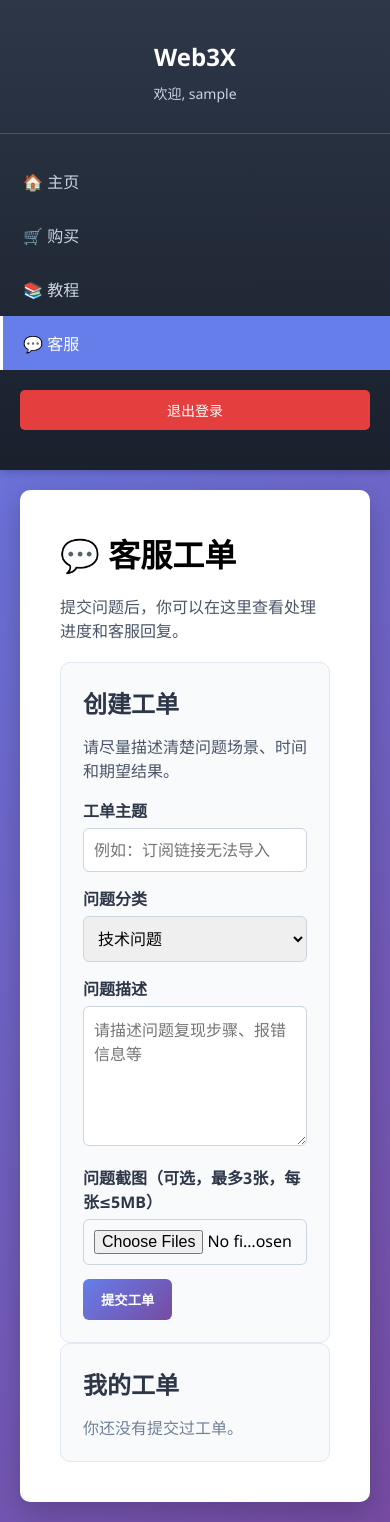
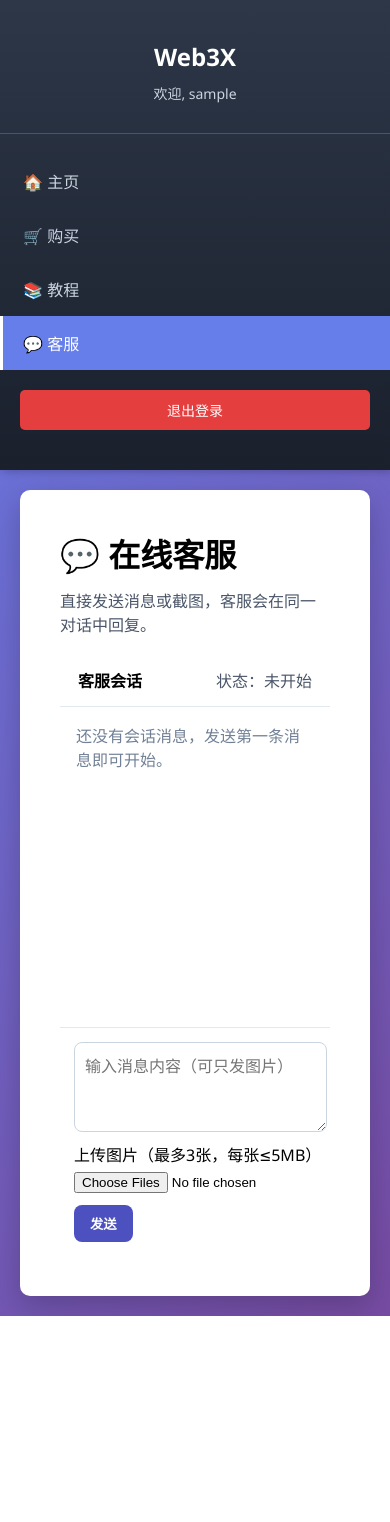
Before and after one commit to suncongch/web3x, a Flask app: page /support in a window 390 px wide. After the commit the page ends 1316 px from the top, so only its background shows below. Run offline with Flask 3, Linux system fonts and the light colour scheme; the visitor is signed in with stand-in values (Sample User, id 1).

Commit message:
customer support updates

```diff
--- a/app.py
+++ b/app.py
@@ -71,6 +71,8 @@ class Order(db.Model):
 TICKET_CATEGORIES = ('技术问题', '账户问题', '计费问题', '功能请求', '其他')
 TICKET_STATUSES = ('open', 'in_progress', 'resolved', 'closed')
 TICKET_IMAGE_MIME_TYPES = ('image/png', 'image/jpeg', 'image/webp', 'image/gif')
+DEFAULT_TICKET_CATEGORY = '其他'
+DEFAULT_TICKET_SUBJECT = '在线客服会话'
 TICKET_STATUS_LABELS = {
     'open': '待处理',
     'in_progress': '处理中',
@@ -112,6 +114,18 @@ class TicketMessage(db.Model):
     ticket_id = db.Column(db.Integer, db.ForeignKey('ticket.id'), nullable=False, index=True)
     sender_role = db.Column(db.String(20), nullable=False)
     content = db.Column(db.Text, nullable=False)
+    created_at = db.Column(db.DateTime, nullable=False, default=datetime.utcnow)
+    images = db.relationship('TicketMessageImage', backref='message', lazy='select',
+                             cascade='all, delete-orphan')
+
+
+class TicketMessageImage(db.Model):
+    id = db.Column(db.Integer, primary_key=True)
+    message_id = db.Column(db.Integer, db.ForeignKey('ticket_message.id'), nullable=False, index=True)
+    original_name = db.Column(db.String(255), nullable=False)
+    stored_name = db.Column(db.String(80), unique=True, nullable=False)
+    mime_type = db.Column(db.String(50), nullable=False)
+    size = db.Column(db.Integer, nullable=False)
     created_at = db.Column(db.DateTime, nullable=False, default=datetime.utcnow)
 
 
@@ -235,18 +249,19 @@ def support_status_label(status):
     return TICKET_STATUS_LABELS.get(status, status)
 
 
-def render_support_page(form_error=None, form_data=None, status_code=200):
-    tickets = (Ticket.query.options(selectinload(Ticket.attachments), selectinload(Ticket.messages))
-               .filter_by(user_id=session['user_id'])
-               .order_by(Ticket.id.desc()).all())
+def current_user_ticket(user_id):
+    return (Ticket.query.options(selectinload(Ticket.messages).selectinload(TicketMessage.images),
+                                 selectinload(Ticket.attachments))
+            .filter_by(user_id=user_id).order_by(Ticket.id.desc()).first())
+
+
+def render_support_page(status_code=200):
+    ticket = current_user_ticket(session['user_id'])
     return render_template(
         'support.html',
         username=session.get('username'),
-        tickets=tickets,
-        categories=TICKET_CATEGORIES,
+        ticket=ticket,
         status_labels=TICKET_STATUS_LABELS,
-        form_error=form_error,
-        form_data=form_data or {},
         image_mime_types=TICKET_IMAGE_MIME_TYPES,
     ), status_code
 
@@ -403,7 +418,7 @@ def admin_tickets():
     if not admin_authenticated(username, password_hash):
         return redirect(url_for('admin_login'))
     tickets = (Ticket.query.options(selectinload(Ticket.user), selectinload(Ticket.attachments),
-                                    selectinload(Ticket.messages))
+                                    selectinload(Ticket.messages).selectinload(TicketMessage.images))
                .order_by(Ticket.id.desc())
                .paginate(page=admin_page_number(), per_page=25, error_out=False))
     return render_template('admin_tickets.html', tickets=tickets, csrf_token=admin_csrf_token(),
@@ -487,6 +502,23 @@ def ticket_attachment(attachment_id):
         abort(404, '附件不存在')
     return send_file(path, mimetype=attachment.mime_type, as_attachment=False,
                      download_name=attachment.original_name)
+
+
+@app.route('/ticket-message-images/<int:image_id>')
+def ticket_message_image(image_id):
+    image = TicketMessageImage.query.filter_by(id=image_id).first_or_404()
+    user_id = session.get('user_id')
+    allowed = isinstance(user_id, int) and user_id == image.message.ticket.user_id
+    if not allowed:
+        allowed = admin_session_active()
+    if not allowed:
+        abort(403, '无权访问该图片')
+    path = ticket_upload_dir() / image.stored_name
+    if not path.is_file():
+        current_app.logger.error('工单消息图片不存在：id=%s stored_name=%s', image.id, image.stored_name)
+        abort(404, '图片不存在')
+    return send_file(path, mimetype=image.mime_type, as_attachment=False,
+                     download_name=image.original_name)
 
 
 @app.route('/')
@@ -689,107 +721,90 @@ def tutorial():
         return redirect(url_for('login'))
     return render_template('tutorial.html', username=session.get('username'))
 
-@app.route('/support', methods=['GET', 'POST'])
+@app.route('/support')
 def support():
     if 'user_id' not in session:
         return redirect(url_for('login'))
-    if request.method == 'POST':
-        subject = request.form.get('subject', '').strip()
-        category = request.form.get('category', '').strip()
-        content = request.form.get('content', '').strip()
-        form_data = {'subject': subject, 'category': category, 'content': content}
-        if not subject:
-            return render_support_page('请填写工单主题。', form_data, 400)
-        if len(subject) > 120:
-            return render_support_page('工单主题不能超过 120 个字符。', form_data, 400)
-        if category not in TICKET_CATEGORIES:
-            return render_support_page('请选择有效的工单分类。', form_data, 400)
-        if not content:
-            return render_support_page('请填写问题描述。', form_data, 400)
-        if len(content) > 5000:
-            return render_support_page('问题描述不能超过 5000 个字符。', form_data, 400)
-        files = [item for item in request.files.getlist('images') if item and item.filename]
-        if len(files) > 3:
-            return render_support_page('最多上传 3 张图片。', form_data, 400)
-        attachment_specs = []
-        for upload in files:
-            if upload.mimetype not in TICKET_IMAGE_MIME_TYPES:
-                return render_support_page('仅支持 PNG/JPEG/WebP/GIF 图片。', form_data, 400)
-            upload.stream.seek(0, os.SEEK_END)
-            size = upload.stream.tell()
-            upload.stream.seek(0)
-            if size <= 0:
-                return render_support_page('上传图片为空，请重新选择。', form_data, 400)
-            if size > 5 * 1024 * 1024:
-                return render_support_page('单张图片不能超过 5 MB。', form_data, 400)
-            extension = Path(secure_filename(upload.filename)).suffix.lower()
-            if not extension:
-                extension = '.img'
-            attachment_specs.append((upload, size, extension))
-        ticket = Ticket(user_id=session['user_id'], subject=subject,
-                        category=category, content=content)
-        db.session.add(ticket)
-        saved_paths = []
-        try:
-            db.session.flush()
-            db.session.add(TicketMessage(ticket_id=ticket.id, sender_role='user', content=content))
-            for upload, size, extension in attachment_specs:
-                stored_name = secrets.token_hex(24) + extension
-                file_path = ticket_upload_dir() / stored_name
-                upload.save(file_path)
-                saved_paths.append(file_path)
-                db.session.add(TicketAttachment(
-                    ticket_id=ticket.id,
-                    original_name=secure_filename(upload.filename) or 'image',
-                    stored_name=stored_name,
-                    mime_type=upload.mimetype,
-                    size=size,
-                ))
-            db.session.commit()
-        except OSError:
-            db.session.rollback()
-            for file_path in saved_paths:
-                if file_path.exists():
-                    file_path.unlink()
-            current_app.logger.exception('保存工单图片失败')
-            return render_support_page('图片保存失败，请稍后重试。', form_data, 500)
-        except SQLAlchemyError:
-            db.session.rollback()
-            for file_path in saved_paths:
-                if file_path.exists():
-                    file_path.unlink()
-            current_app.logger.exception('创建工单失败')
-            return render_support_page('创建工单失败，请稍后重试。', form_data, 500)
-        flash('工单已提交，我们会尽快处理。', 'success')
-        return redirect(url_for('support'))
     return render_support_page()
 
 
-@app.route('/support/tickets/<int:ticket_id>/messages', methods=['POST'])
-def support_add_ticket_message(ticket_id):
+@app.route('/support/messages', methods=['POST'])
+def support_add_ticket_message():
     if 'user_id' not in session:
         return redirect(url_for('login'))
-    ticket = Ticket.query.filter_by(id=ticket_id, user_id=session['user_id']).first_or_404()
     content = request.form.get('content', '').strip()
-    if not content:
+    files = [item for item in request.files.getlist('images') if item and item.filename]
+    if not content and not files:
         flash('消息内容不能为空。', 'error')
         return redirect(url_for('support'))
     if len(content) > 5000:
         flash('消息内容不能超过 5000 个字符。', 'error')
         return redirect(url_for('support'))
-    ticket.messages.append(TicketMessage(sender_role='user', content=content))
+    if len(files) > 3:
+        flash('最多上传 3 张图片。', 'error')
+        return redirect(url_for('support'))
+    image_specs = []
+    for upload in files:
+        if upload.mimetype not in TICKET_IMAGE_MIME_TYPES:
+            flash('仅支持 PNG/JPEG/WebP/GIF 图片。', 'error')
+            return redirect(url_for('support'))
+        upload.stream.seek(0, os.SEEK_END)
+        size = upload.stream.tell()
+        upload.stream.seek(0)
+        if size <= 0:
+            flash('上传图片为空，请重新选择。', 'error')
+            return redirect(url_for('support'))
+        if size > 5 * 1024 * 1024:
+            flash('单张图片不能超过 5 MB。', 'error')
+            return redirect(url_for('support'))
+        extension = Path(secure_filename(upload.filename)).suffix.lower() or '.img'
+        image_specs.append((upload, size, extension))
+    ticket = current_user_ticket(session['user_id'])
+    if ticket is None:
+        initial_content = content or '用户发送了图片'
+        ticket = Ticket(user_id=session['user_id'], subject=DEFAULT_TICKET_SUBJECT,
+                        category=DEFAULT_TICKET_CATEGORY, content=initial_content)
+        db.session.add(ticket)
+    message_text = content or '[图片]'
+    saved_paths = []
     ticket.updated_at = datetime.utcnow()
     if ticket.status in ('resolved', 'closed'):
         ticket.status = 'open'
         ticket.closed_at = None
     try:
+        db.session.flush()
+        message = TicketMessage(ticket_id=ticket.id, sender_role='user', content=message_text)
+        db.session.add(message)
+        db.session.flush()
+        for upload, size, extension in image_specs:
+            stored_name = secrets.token_hex(24) + extension
+            path = ticket_upload_dir() / stored_name
+            upload.save(path)
+            saved_paths.append(path)
+            db.session.add(TicketMessageImage(
+                message_id=message.id,
+                original_name=secure_filename(upload.filename) or 'image',
+                stored_name=stored_name,
+                mime_type=upload.mimetype,
+                size=size,
+            ))
         db.session.commit()
+    except OSError:
+        db.session.rollback()
+        for path in saved_paths:
+            if path.exists():
+                path.unlink()
+        current_app.logger.exception('保存工单消息图片失败')
+        flash('图片发送失败，请稍后重试。', 'error')
     except SQLAlchemyError:
         db.session.rollback()
+        for path in saved_paths:
+            if path.exists():
+                path.unlink()
         current_app.logger.exception('追加工单消息失败')
         flash('发送失败，请稍后重试。', 'error')
     else:
-        flash(f'已发送到工单 #{ticket.id}。', 'success')
+        flash('消息已发送。', 'success')
     return redirect(url_for('support'))
 
 @app.route('/logout')
--- a/templates/support.html
+++ b/templates/support.html
@@ -1,148 +1,40 @@
 {% extends "base.html" %}
 
-{% block title %}客服工单 - Web3X{% endblock %}
+{% block title %}在线客服 - Web3X{% endblock %}
 
 {% block extra_css %}
 <style>
-    .ticket-layout {
-        display: grid;
-        grid-template-columns: 1.1fr 1fr;
-        gap: 24px;
+    .chat-shell {
+        border: 1px solid #e2e8f0;
+        border-radius: 12px;
+        background: #f8fafc;
+        overflow: hidden;
     }
 
-    .panel {
-        background: #f8fafc;
-        border: 1px solid #e2e8f0;
-        border-radius: 10px;
-        padding: 22px;
-    }
-
-    .panel h2 {
-        margin-bottom: 14px;
-        color: #2d3748;
-    }
-
-    .hint {
-        color: #4a5568;
-        margin-bottom: 16px;
-    }
-
-    .field {
-        margin-bottom: 14px;
-    }
-
-    .field label {
-        display: block;
-        margin-bottom: 6px;
-        color: #2d3748;
-        font-weight: 600;
-    }
-
-    .field input,
-    .field select,
-    .field textarea {
-        width: 100%;
-        border: 1px solid #cbd5e0;
-        border-radius: 6px;
-        padding: 10px;
-        font: inherit;
-    }
-
-    .field textarea {
-        min-height: 140px;
-        resize: vertical;
-    }
-
-    .submit-btn {
-        border: none;
-        border-radius: 6px;
-        background: linear-gradient(135deg, #667eea 0%, #764ba2 100%);
-        color: #fff;
-        padding: 11px 18px;
-        cursor: pointer;
-        font-weight: 600;
-    }
-
-    .alert-error {
-        background: #fff5f5;
-        color: #9b2c2c;
-        border: 1px solid #feb2b2;
-        border-radius: 8px;
-        padding: 12px;
-        margin-bottom: 14px;
-    }
-
-    .alert-success {
-        background: #f0fff4;
-        color: #22543d;
-        border: 1px solid #9ae6b4;
-        border-radius: 8px;
-        padding: 12px;
-        margin-bottom: 14px;
-    }
-
-    .ticket-list {
-        display: grid;
-        gap: 12px;
-    }
-
-    .ticket-item {
+    .chat-header {
+        padding: 14px 18px;
         background: #fff;
-        border: 1px solid #e2e8f0;
-        border-radius: 8px;
-        padding: 14px;
-    }
-
-    .ticket-meta {
+        border-bottom: 1px solid #e2e8f0;
         display: flex;
         justify-content: space-between;
-        gap: 10px;
+        gap: 12px;
         flex-wrap: wrap;
-        margin-bottom: 8px;
-        color: #4a5568;
-        font-size: 13px;
-    }
-
-    .status-badge {
-        border-radius: 999px;
-        padding: 3px 10px;
-        font-size: 12px;
-        font-weight: 600;
-    }
-
-    .status-open { background: #ebf8ff; color: #2b6cb0; }
-    .status-in_progress { background: #fffbea; color: #975a16; }
-    .status-resolved { background: #f0fff4; color: #276749; }
-    .status-closed { background: #edf2f7; color: #4a5568; }
-
-    .ticket-subject {
-        margin-bottom: 8px;
-        color: #1a202c;
-    }
-
-    .ticket-content {
-        white-space: pre-wrap;
-        color: #2d3748;
-        line-height: 1.6;
     }
 
     .chat-window {
-        margin-top: 10px;
-        max-height: 320px;
+        min-height: 320px;
+        max-height: 520px;
         overflow-y: auto;
-        border: 1px solid #e2e8f0;
-        border-radius: 8px;
-        background: #f8fafc;
-        padding: 12px;
+        padding: 16px;
         display: grid;
-        gap: 10px;
+        gap: 12px;
     }
 
     .message-row {
         display: flex;
         flex-direction: column;
         gap: 4px;
-        max-width: 85%;
+        max-width: 80%;
     }
 
     .message-row.user {
@@ -156,10 +48,10 @@
     }
 
     .message-bubble {
-        padding: 9px 12px;
         border-radius: 12px;
+        padding: 10px 12px;
+        white-space: pre-wrap;
         line-height: 1.5;
-        white-space: pre-wrap;
     }
 
     .message-row.user .message-bubble {
@@ -175,62 +67,74 @@
     }
 
     .message-meta {
+        color: #718096;
         font-size: 12px;
-        color: #718096;
     }
 
-    .ticket-reply-form {
-        margin-top: 12px;
-        display: grid;
+    .message-images {
+        display: flex;
         gap: 8px;
+        flex-wrap: wrap;
     }
 
-    .ticket-reply-form textarea {
+    .message-images img {
+        width: 110px;
+        height: 110px;
+        object-fit: cover;
+        border-radius: 8px;
+        border: 1px solid #cbd5e0;
+    }
+
+    .composer {
+        border-top: 1px solid #e2e8f0;
+        background: #fff;
+        padding: 14px;
+        display: grid;
+        gap: 10px;
+    }
+
+    .composer textarea {
         width: 100%;
-        min-height: 80px;
+        min-height: 90px;
         border: 1px solid #cbd5e0;
-        border-radius: 6px;
+        border-radius: 8px;
         padding: 10px;
         font: inherit;
         resize: vertical;
     }
 
-    .ticket-reply-form button {
-        justify-self: end;
+    .composer-actions {
+        display: flex;
+        justify-content: space-between;
+        align-items: center;
+        gap: 12px;
+        flex-wrap: wrap;
+    }
+
+    .send-btn {
         border: none;
-        border-radius: 6px;
+        border-radius: 8px;
         background: #4c51bf;
         color: #fff;
-        padding: 8px 14px;
+        padding: 9px 16px;
         cursor: pointer;
+        font-weight: 600;
     }
 
-    .ticket-attachments {
-        margin-top: 10px;
-        display: flex;
-        flex-wrap: wrap;
-        gap: 10px;
+    .alert-error, .alert-success {
+        border-radius: 8px;
+        padding: 10px 12px;
+        margin-bottom: 12px;
     }
 
-    .ticket-attachments img {
-        width: 120px;
-        height: 120px;
-        object-fit: cover;
-        border-radius: 6px;
-        border: 1px solid #e2e8f0;
-    }
-
-    @media (max-width: 900px) {
-        .ticket-layout {
-            grid-template-columns: 1fr;
-        }
-    }
+    .alert-error { background: #fff5f5; color: #9b2c2c; border: 1px solid #feb2b2; }
+    .alert-success { background: #f0fff4; color: #22543d; border: 1px solid #9ae6b4; }
 </style>
 {% endblock %}
 
 {% block content %}
-<h1 style="margin-bottom: 18px;">💬 客服工单</h1>
-<p style="color: #4a5568; margin-bottom: 20px;">提交问题后，你可以在这里查看处理进度和客服回复。</p>
+<h1 style="margin-bottom: 12px;">💬 在线客服</h1>
+<p style="color: #4a5568; margin-bottom: 18px;">直接发送消息或截图，客服会在同一对话中回复。</p>
 
 {% with messages = get_flashed_messages(with_categories=true, category_filter=['success', 'error']) %}
     {% for category, message in messages %}
@@ -238,98 +142,51 @@
     {% endfor %}
 {% endwith %}
 
-<div class="ticket-layout">
-    <section class="panel">
-        <h2>创建工单</h2>
-        <p class="hint">请尽量描述清楚问题场景、时间和期望结果。</p>
-        {% if form_error %}
-        <p class="alert-error" role="alert">{{ form_error }}</p>
+<section class="chat-shell">
+    <div class="chat-header">
+        <strong>客服会话</strong>
+        <span style="color:#4a5568;">状态：{{ status_labels[ticket.status] if ticket else '未开始' }}</span>
+    </div>
+
+    <div class="chat-window">
+        {% if ticket and ticket.messages %}
+            {% for message in ticket.messages|sort(attribute='id') %}
+            <article class="message-row {{ message.sender_role }}">
+                <div class="message-bubble">{{ message.content }}</div>
+                {% if message.images %}
+                <div class="message-images">
+                    {% for image in message.images %}
+                    <a href="{{ url_for('ticket_message_image', image_id=image.id) }}" target="_blank" rel="noreferrer">
+                        <img src="{{ url_for('ticket_message_image', image_id=image.id) }}" alt="聊天图片 {{ loop.index }}">
+                    </a>
+                    {% endfor %}
+                </div>
                 {% endif %}
-        <form method="post" enctype="multipart/form-data">
-            <div class="field">
-                <label for="subject">工单主题</label>
-                <input id="subject" name="subject" maxlength="120" required
-                       value="{{ form_data.get('subject', '') }}" placeholder="例如：订阅链接无法导入">
-            </div>
-            <div class="field">
-                <label for="category">问题分类</label>
-                <select id="category" name="category" required>
-                    {% for category in categories %}
-                    <option value="{{ category }}" {% if form_data.get('category') == category %}selected{% endif %}>
-                        {{ category }}
-                    </option>
-                    {% endfor %}
-                </select>
-            </div>
-            <div class="field">
-                <label for="content">问题描述</label>
-                <textarea id="content" name="content" maxlength="5000" required
-                          placeholder="请描述问题复现步骤、报错信息等">{{ form_data.get('content', '') }}</textarea>
-            </div>
-            <div class="field">
-                <label for="images">问题截图（可选，最多3张，每张≤5MB）</label>
-                <input id="images" name="images" type="file" accept="{{ ','.join(image_mime_types) }}" multiple>
-            </div>
-            <button type="submit" class="submit-btn">提交工单</button>
-        </form>
-    </section>
-
-    <section class="panel">
-        <h2>我的工单</h2>
-        <div class="ticket-list">
-            {% for ticket in tickets %}
-            <article class="ticket-item">
-                <div class="ticket-meta">
-                    <span>#{{ ticket.id }} · {{ ticket.category }}</span>
-                    <span class="status-badge status-{{ ticket.status }}">{{ status_labels[ticket.status] }}</span>
-                </div>
-                <h3 class="ticket-subject">{{ ticket.subject }}</h3>
-                <div class="chat-window">
-                    {% if ticket.messages %}
-                        {% for message in ticket.messages|sort(attribute='id') %}
-                        <div class="message-row {{ message.sender_role }}">
-                            <div class="message-bubble">{{ message.content }}</div>
                 <div class="message-meta">
                     {{ '你' if message.sender_role == 'user' else '客服' }} ·
                     {{ message.created_at.strftime('%Y-%m-%d %H:%M:%S') if message.created_at else '—' }}
                 </div>
-                        </div>
+            </article>
             {% endfor %}
-                    {% else %}
-                    <div class="message-row user">
+        {% elif ticket %}
+            <article class="message-row user">
                 <div class="message-bubble">{{ ticket.content }}</div>
                 <div class="message-meta">你 · {{ ticket.created_at.strftime('%Y-%m-%d %H:%M:%S') if ticket.created_at else '—' }}</div>
-                    </div>
-                    {% if ticket.admin_reply %}
-                    <div class="message-row admin">
-                        <div class="message-bubble">{{ ticket.admin_reply }}</div>
-                        <div class="message-meta">客服 · {{ ticket.updated_at.strftime('%Y-%m-%d %H:%M:%S') if ticket.updated_at else '—' }}</div>
-                    </div>
-                    {% endif %}
+            </article>
+        {% else %}
+            <p style="color:#718096;">还没有会话消息，发送第一条消息即可开始。</p>
         {% endif %}
     </div>
-                <div class="ticket-meta" style="margin-top: 10px; margin-bottom: 0;">
-                    <span>创建于 {{ ticket.created_at.strftime('%Y-%m-%d %H:%M:%S') if ticket.created_at else '—' }}</span>
-                    <span>更新于 {{ ticket.updated_at.strftime('%Y-%m-%d %H:%M:%S') if ticket.updated_at else '—' }}</span>
+
+    <form class="composer" method="post" action="{{ url_for('support_add_ticket_message') }}" enctype="multipart/form-data">
+        <textarea name="content" maxlength="5000" placeholder="输入消息内容（可只发图片）"></textarea>
+        <div class="composer-actions">
+            <div>
+                <label for="images" style="display:block; margin-bottom:4px;">上传图片（最多3张，每张≤5MB）</label>
+                <input id="images" name="images" type="file" accept="{{ ','.join(image_mime_types) }}" multiple>
             </div>
-                {% if ticket.attachments %}
-                <div class="ticket-attachments">
-                    {% for attachment in ticket.attachments %}
-                    <a href="{{ url_for('ticket_attachment', attachment_id=attachment.id) }}" target="_blank" rel="noreferrer">
-                        <img src="{{ url_for('ticket_attachment', attachment_id=attachment.id) }}" alt="工单截图 {{ loop.index }}">
-                    </a>
-                    {% endfor %}
+            <button type="submit" class="send-btn">发送</button>
         </div>
-                {% endif %}
-                <form method="post" action="{{ url_for('support_add_ticket_message', ticket_id=ticket.id) }}" class="ticket-reply-form">
-                    <textarea name="content" maxlength="5000" required placeholder="继续补充信息，或回复客服"></textarea>
-                    <button type="submit">发送消息</button>
     </form>
-            </article>
-            {% else %}
-            <p style="color: #718096;">你还没有提交过工单。</p>
-            {% endfor %}
-        </div>
 </section>
-</div>
 {% endblock %}
```
Also changed, not shown: QUICKSTART.md (+2 -2 lines), templates/admin_tickets.html (+7 -0 lines), tests/admin_test.py (+25 -2 lines), README.md. Lines whose indentation alone changed are shown as unchanged.
